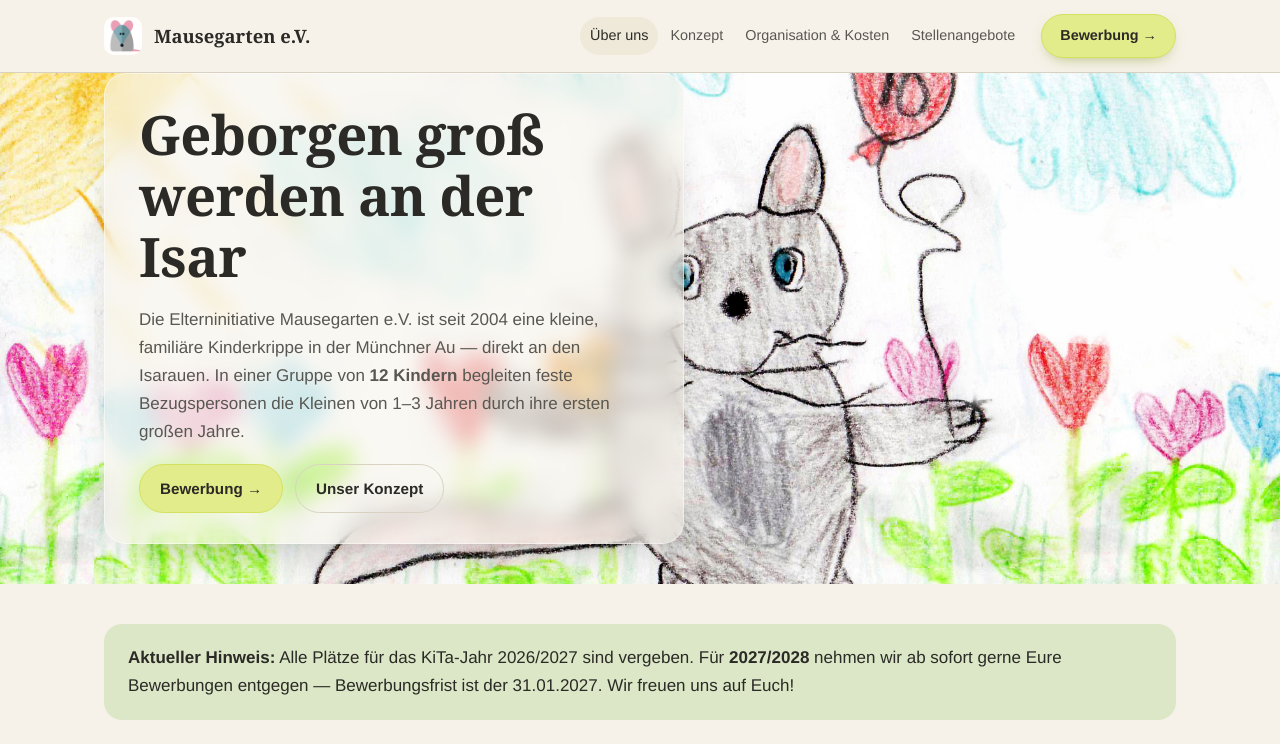
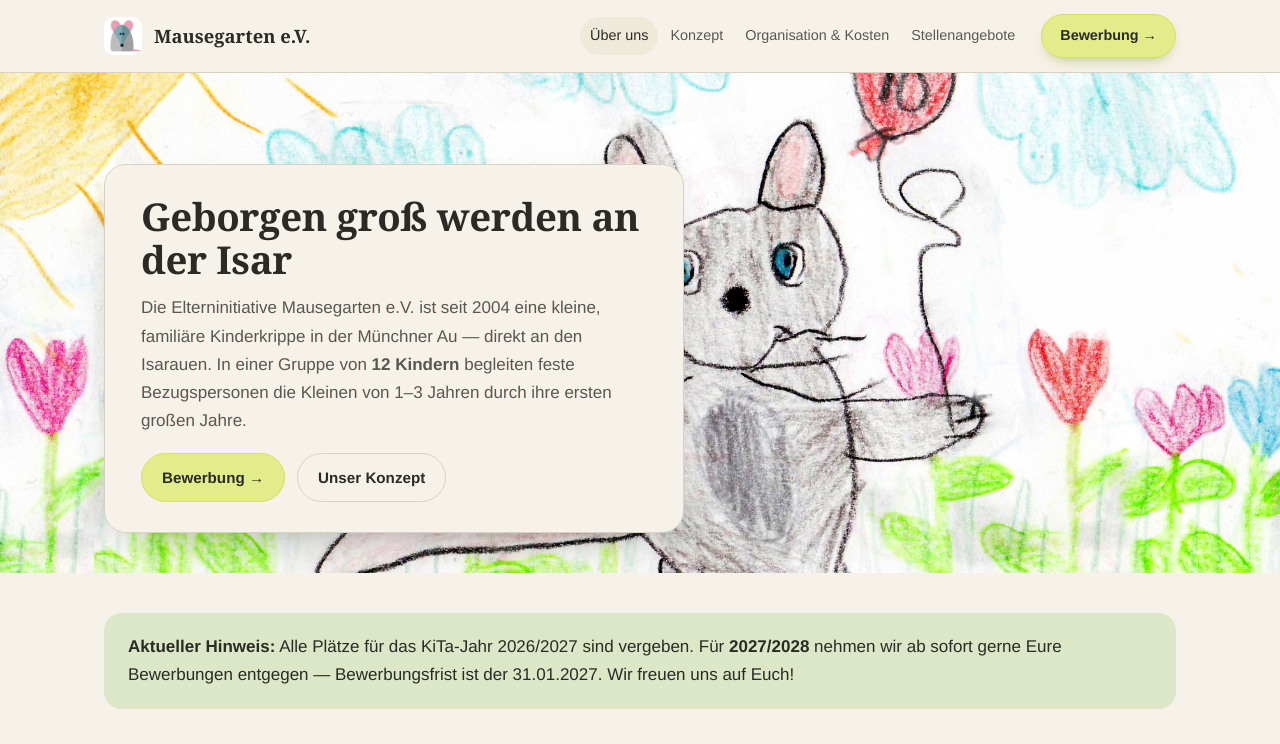
Before and after one commit to lksbrssr/mausegarten, a Next.js app: page / in a window 1280 px wide. Shown: the top 744 px of the page. Built offline with nearby package versions, Linux system fonts and the light colour scheme.

Commit message:
Hero-Box wieder solide, Headline kleiner (zwei Zeilen)

```diff
--- a/app/globals.css
+++ b/app/globals.css
@@ -245,15 +245,17 @@ a:hover { text-decoration: underline; }
 }
 .hero-full-text {
   max-width: 580px;
-  background: rgba(246, 242, 233, 0.55);
-  backdrop-filter: blur(10px);
-  -webkit-backdrop-filter: blur(10px);
-  border: 1px solid rgba(255, 255, 255, 0.45);
+  background: var(--cream);
+  border: 1px solid var(--line);
   border-radius: 22px;
-  padding: 30px 34px;
-  box-shadow: 0 20px 50px -30px rgba(0, 0, 0, 0.4);
+  padding: 30px 36px;
+  box-shadow: 0 20px 50px -28px rgba(0, 0, 0, 0.45);
 }
-.hero-full-text h1 { color: var(--ink); margin-bottom: 0.35em; }
+.hero-full-text h1 {
+  color: var(--ink);
+  margin-bottom: 0.35em;
+  font-size: clamp(1.7rem, 3.2vw, 2.4rem);
+}
 .hero-full-text p { color: var(--ink-soft); margin-bottom: 18px; }
 
 @media (max-width: 820px) {
```
